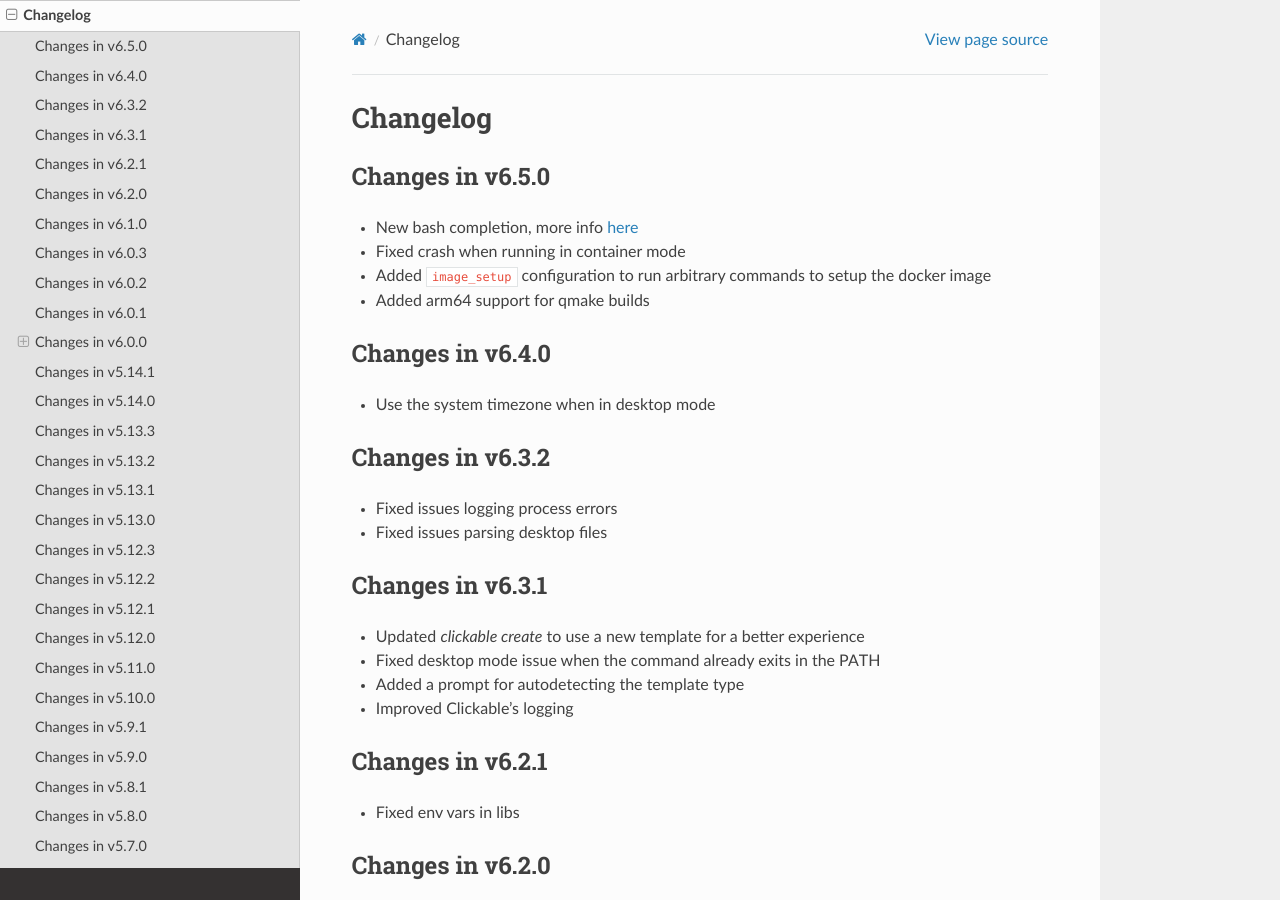
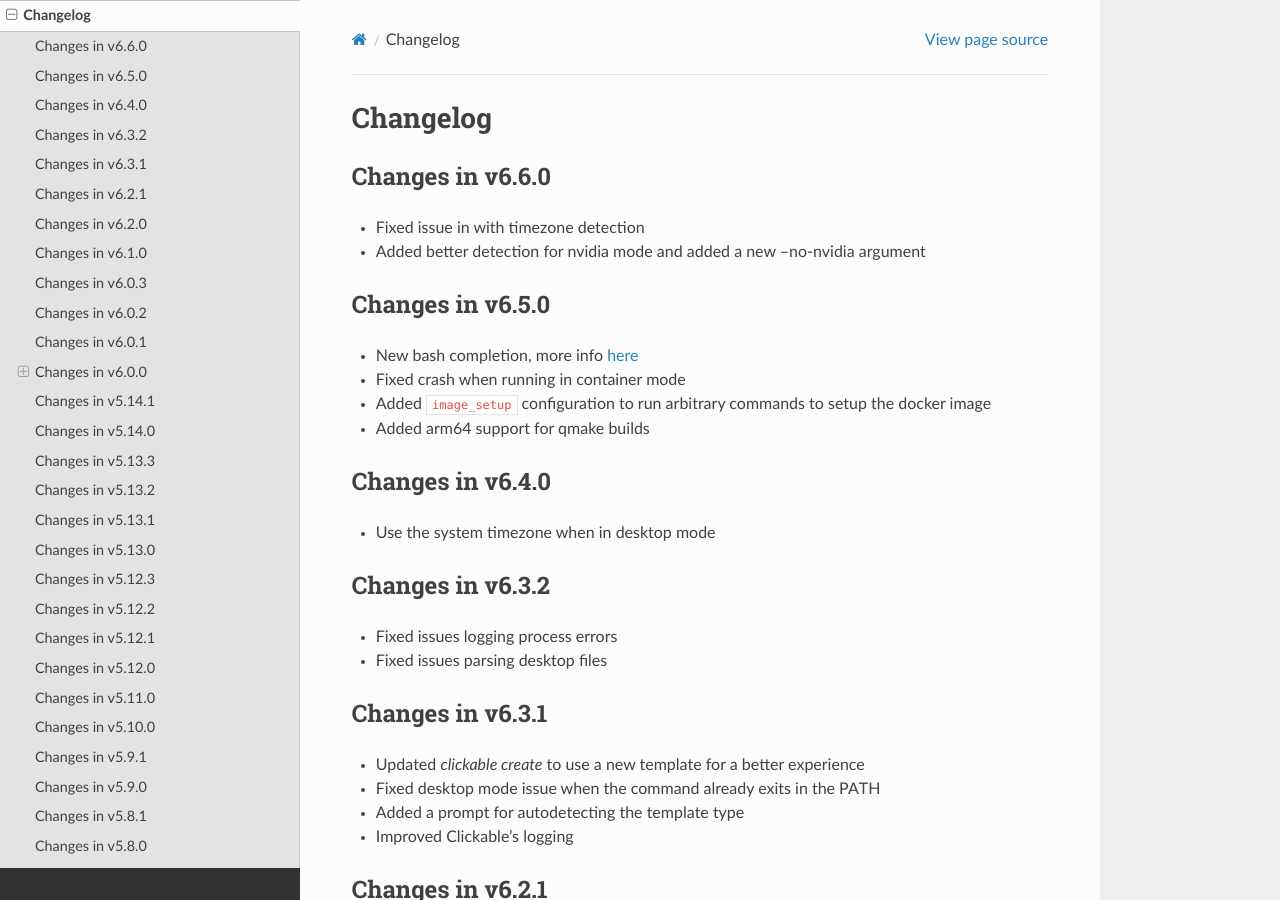
Before and after one commit to bhdouglass/clickable, a Sphinx documentation site: the page built from docs/changelog.rst, in a window 1280 px wide and 900 px high. Built offline with Sphinx 7.4.7 and the Read the Docs theme 2.0.0, drawn with Linux system fonts in a browser that asks for light colours.

Commit message:
Bumped version to 6.6.0

```diff
--- a/clickable/__init__.py
+++ b/clickable/__init__.py
@@ -15,7 +15,7 @@
 from clickable.exceptions import ClickableException
 
 
-__version__ = '6.5.0'
+__version__ = '6.6.0'
 
 
 class Clickable(object):
--- a/docs/changelog.rst
+++ b/docs/changelog.rst
@@ -2,6 +2,12 @@
 
 Changelog
 =========
+
+Changes in v6.6.0
+-----------------
+
+- Fixed issue in with timezone detection
+- Added better detection for nvidia mode and added a new --no-nvidia argument
 
 Changes in v6.5.0
 -----------------
--- a/docs/conf.py
+++ b/docs/conf.py
@@ -55,9 +55,9 @@
 # built documents.
 #
 # The short X.Y version.
-version = '6.5.0'
+version = '6.6.0'
 # The full version, including alpha/beta/rc tags.
-release = '6.5.0'
+release = '6.6.0'
 
 # The language for content autogenerated by Sphinx. Refer to documentation
 # for a list of supported languages.
```
Also changed, not shown: 1 other file.
